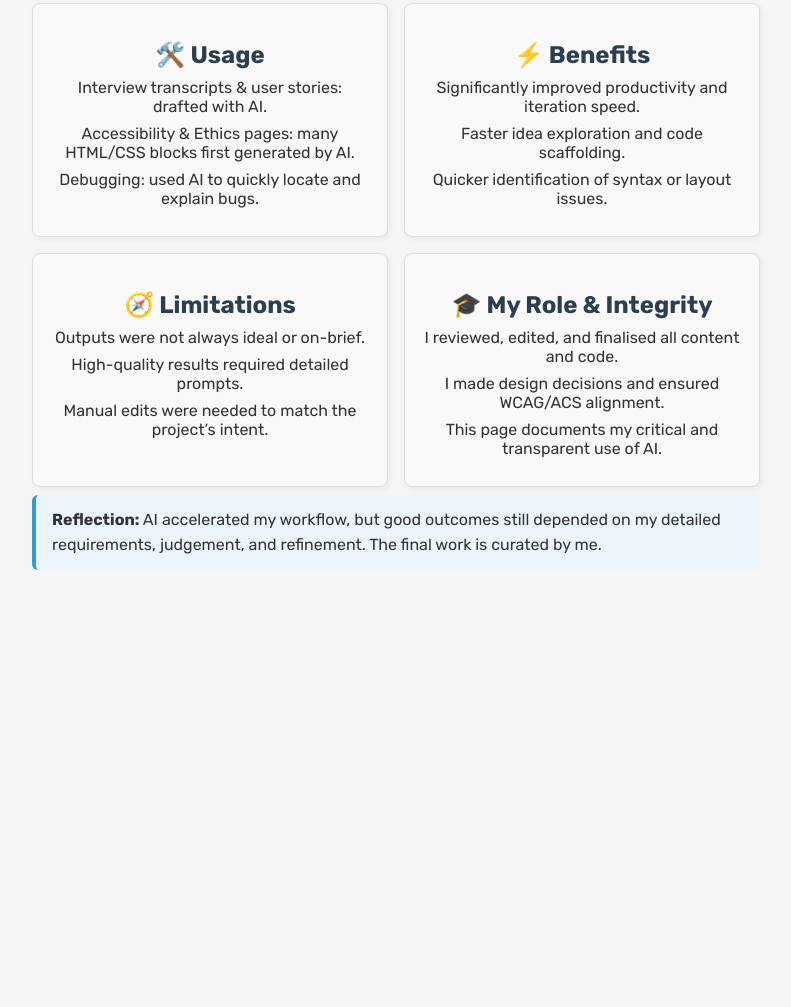
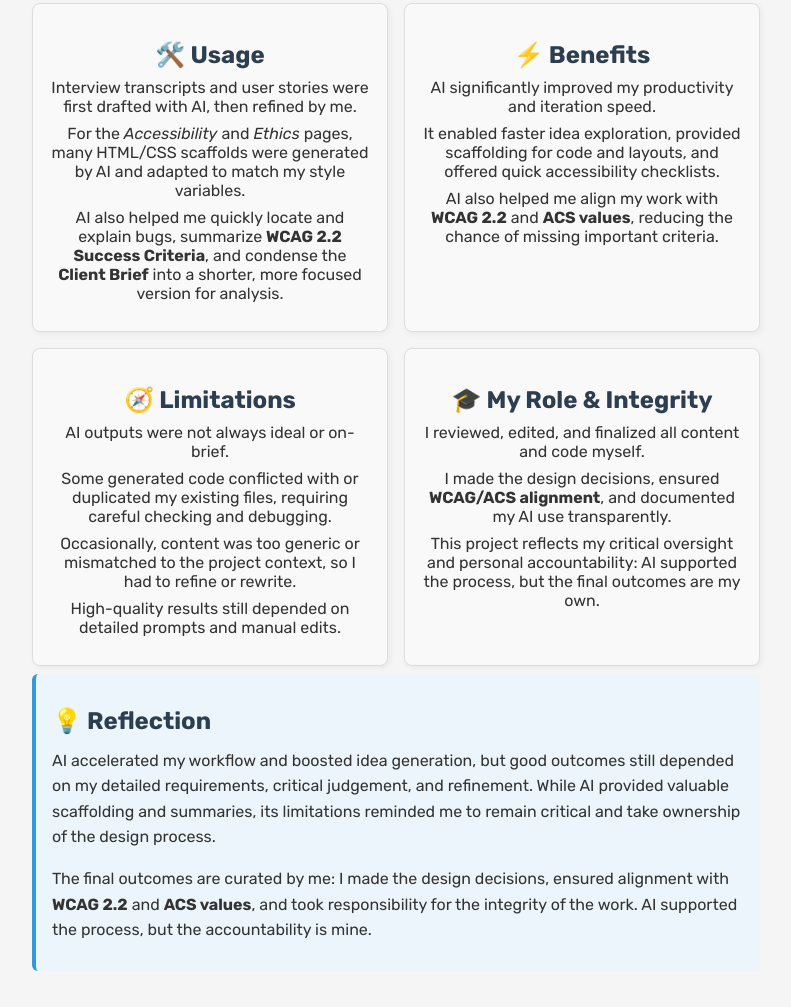
Before and after one commit to LUO404-tech/deco7140_development, a plain HTML site: page work_phase_2/genai_mt_acknowledgement.html in a window 1280 px wide. Shown: the part 184-1191 px from the top of the page, without its empty margins (244-1035 px from the left). Before the commit the page ends 843 px from the top, so only its background shows below. Drawn offline with Linux system fonts and the light colour scheme.

Commit message:
Work on genai_acknowledgement
complete this part

```diff
--- a/work_phase_2/genai_mt_acknowledgement.html
+++ b/work_phase_2/genai_mt_acknowledgement.html
@@ -37,12 +37,21 @@
                     <article class="principle-card" role="listitem">
                         <h3>🛠️ Usage</h3>
                         <ul>
-                            <li>Interview transcripts & user stories: drafted with AI.</li>
                             <li>
-                                Accessibility & Ethics pages: many HTML/CSS blocks first
-                                generated by AI.
+                                Interview transcripts and user stories were first drafted with
+                                AI, then refined by me.
                             </li>
-                            <li>Debugging: used AI to quickly locate and explain bugs.</li>
+                            <li>
+                                For the <em>Accessibility</em> and <em>Ethics</em> pages, many
+                                HTML/CSS scaffolds were generated by AI and adapted to match my
+                                style variables.
+                            </li>
+                            <li>
+                                AI also helped me quickly locate and explain bugs, summarize
+                                <strong>WCAG 2.2 Success Criteria</strong>, and condense the
+                                <strong>Client Brief</strong> into a shorter, more focused
+                                version for analysis.
+                            </li>
                         </ul>
                     </article>
 
@@ -50,9 +59,18 @@
                     <article class="principle-card" role="listitem">
                         <h3>⚡ Benefits</h3>
                         <ul>
-                            <li>Significantly improved productivity and iteration speed.</li>
-                            <li>Faster idea exploration and code scaffolding.</li>
-                            <li>Quicker identification of syntax or layout issues.</li>
+                            <li>
+                                AI significantly improved my productivity and iteration speed.
+                            </li>
+                            <li>
+                                It enabled faster idea exploration, provided scaffolding for
+                                code and layouts, and offered quick accessibility checklists.
+                            </li>
+                            <li>
+                                AI also helped me align my work with
+                                <strong>WCAG 2.2</strong> and <strong>ACS values</strong>,
+                                reducing the chance of missing important criteria.
+                            </li>
                         </ul>
                     </article>
 
@@ -60,9 +78,19 @@
                     <article class="principle-card" role="listitem">
                         <h3>🧭 Limitations</h3>
                         <ul>
-                            <li>Outputs were not always ideal or on-brief.</li>
-                            <li>High-quality results required detailed prompts.</li>
-                            <li>Manual edits were needed to match the project’s intent.</li>
+                            <li>AI outputs were not always ideal or on-brief.</li>
+                            <li>
+                                Some generated code conflicted with or duplicated my existing
+                                files, requiring careful checking and debugging.
+                            </li>
+                            <li>
+                                Occasionally, content was too generic or mismatched to the
+                                project context, so I had to refine or rewrite.
+                            </li>
+                            <li>
+                                High-quality results still depended on detailed prompts and
+                                manual edits.
+                            </li>
                         </ul>
                     </article>
 
@@ -70,19 +98,40 @@
                     <article class="principle-card" role="listitem">
                         <h3>🎓 My Role & Integrity</h3>
                         <ul>
-                            <li>I reviewed, edited, and finalised all content and code.</li>
-                            <li>I made design decisions and ensured WCAG/ACS alignment.</li>
-                            <li>This page documents my critical and transparent use of AI.</li>
+                            <li>
+                                I reviewed, edited, and finalized all content and code myself.
+                            </li>
+                            <li>
+                                I made the design decisions, ensured
+                                <strong>WCAG/ACS alignment</strong>, and documented my AI use
+                                transparently.
+                            </li>
+                            <li>
+                                This project reflects my critical oversight and personal
+                                accountability: AI supported the process, but the final
+                                outcomes are my own.
+                            </li>
                         </ul>
                     </article>
                 </div>
 
                 <!-- Short reflective note (kept simple for visual consistency) -->
-                <p class="note" aria-label="Reflection">
-                    <strong>Reflection:</strong> AI accelerated my workflow, but good outcomes
-                    still depended on my detailed requirements, judgement, and refinement. The
-                    final work is curated by me.
-                </p>
+                <section class="note" role="note">
+                    <h3>💡 Reflection</h3>
+                    <p>
+                        AI accelerated my workflow and boosted idea generation, but good
+                        outcomes still depended on my detailed requirements, critical
+                        judgement, and refinement. While AI provided valuable scaffolding and
+                        summaries, its limitations reminded me to remain critical and take
+                        ownership of the design process.
+                    </p>
+                    <p>
+                        The final outcomes are curated by me: I made the design decisions,
+                        ensured alignment with <strong>WCAG 2.2</strong> and
+                        <strong>ACS values</strong>, and took responsibility for the integrity
+                        of the work. AI supported the process, but the accountability is mine.
+                    </p>
+                </section>
             </section>
         </div>
 
```
Also changed, not shown: work_phase_2/ethics_assessment.html (+1 -1 lines), work_phase_2/index.html (+1 -1 lines).
